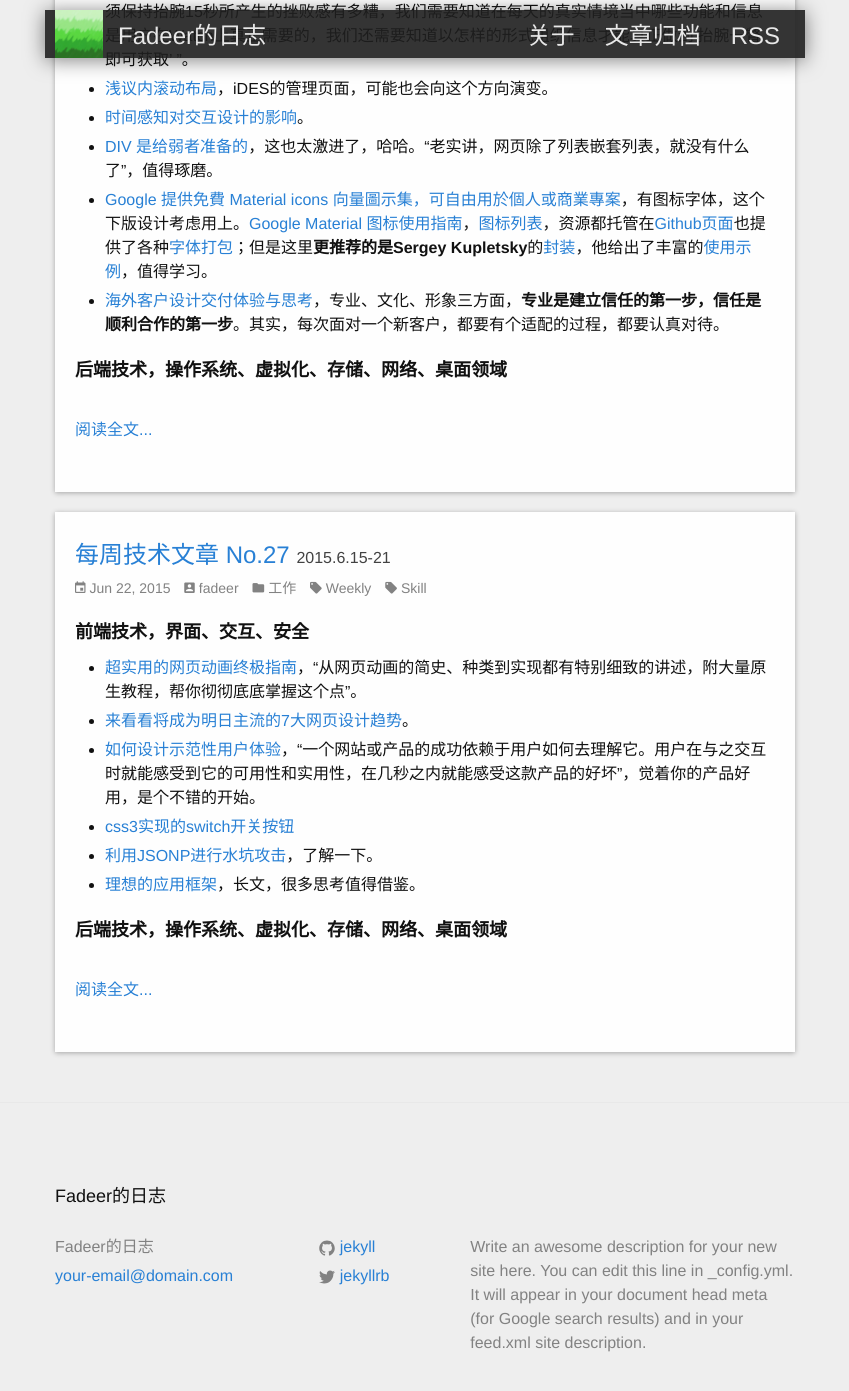
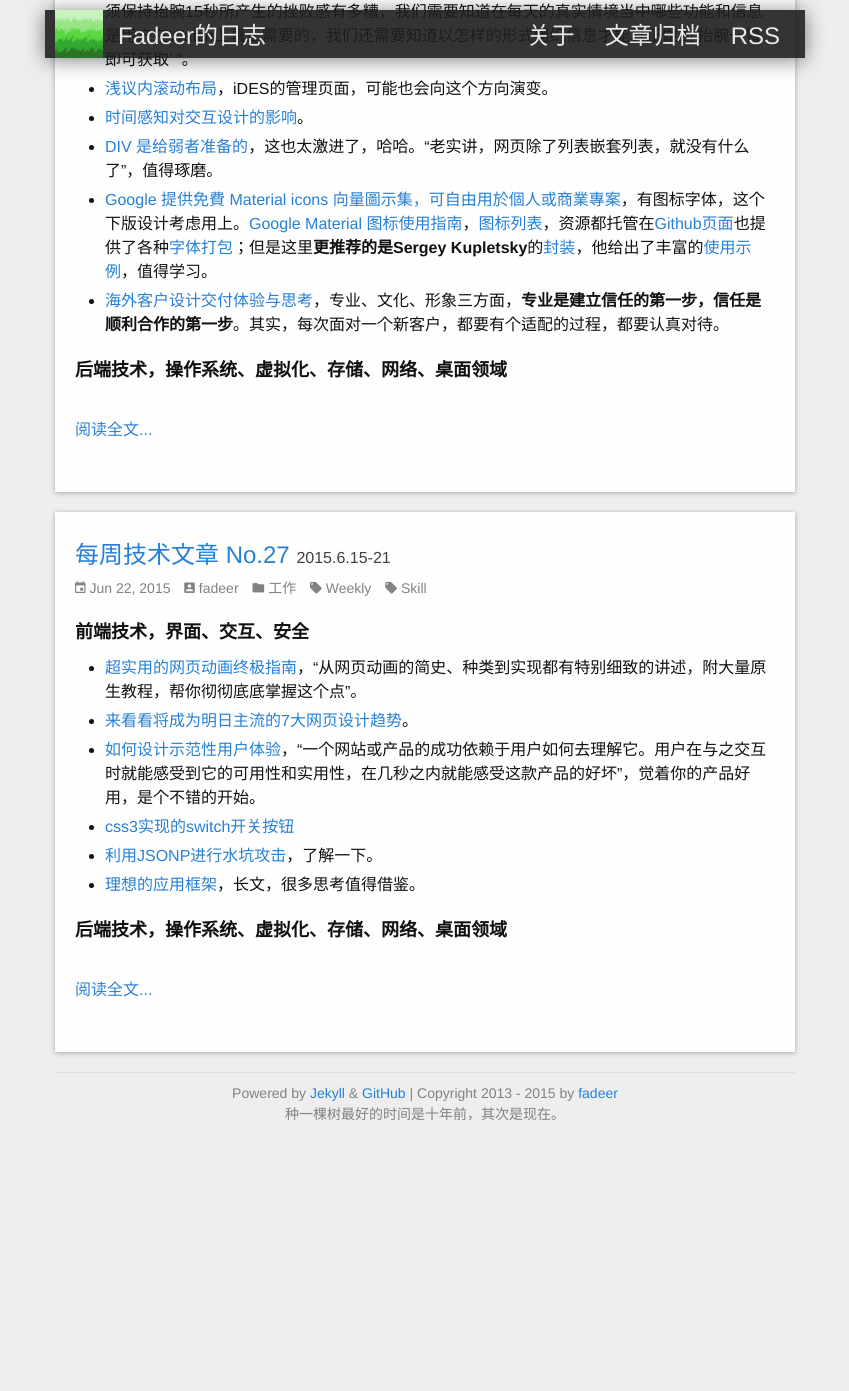
Before and after one commit to fadeer/fadeer.github.io, a Jekyll site: the page built from index.html, in a window 1280 px wide and 1400 px high, scrolled down 2436 px. Shown: the top 1391 px of the window, without its empty margins (215-1064 px from the left). Built offline with Jekyll 4.4.1, drawn with Linux system fonts in a browser that asks for light colours; after the commit the page ends 3591 px from its top, so only the background shows below that.

Commit message:
update footer

```diff
--- a/_includes/footer.html
+++ b/_includes/footer.html
@@ -1,52 +1,11 @@
 <footer class="site-footer">
 
-  <div class="wrapper">
-
-    <h2 class="footer-heading">{{ site.title }}</h2>
+  <div class="wrapper wrapper-footer">
 
     <div class="footer-col-wrapper">
-      <div class="footer-col  footer-col-1">
-        <ul class="contact-list">
-          <li>{{ site.title }}</li>
-          <li><a href="mailto:{{ site.email }}">{{ site.email }}</a></li>
-        </ul>
-      </div>
-
-      <div class="footer-col  footer-col-2">
-        <ul class="social-media-list">
-          {% if site.github_username %}
-          <li>
-            <a href="https://github.com/{{ site.github_username }}">
-              <span class="icon  icon--github">
-                <svg viewBox="0 0 16 16">
-                  <path fill="#828282" d="M7.999,0.431c-4.285,0-7.76,3.474-7.76,7.761 c0,3.428,2.223,6.337,5.307,7.363c0.388,0.071,0.53-0.168,0.53-0.374c0-0.184-0.007-0.672-0.01-1.32 c-2.159,0.469-2.614-1.04-2.614-1.04c-0.353-0.896-0.862-1.135-0.862-1.135c-0.705-0.481,0.053-0.472,0.053-0.472 c0.779,0.055,1.189,0.8,1.189,0.8c0.692,1.186,1.816,0.843,2.258,0.645c0.071-0.502,0.271-0.843,0.493-1.037 C4.86,11.425,3.049,10.76,3.049,7.786c0-0.847,0.302-1.54,0.799-2.082C3.768,5.507,3.501,4.718,3.924,3.65 c0,0,0.652-0.209,2.134,0.796C6.677,4.273,7.34,4.187,8,4.184c0.659,0.003,1.323,0.089,1.943,0.261 c1.482-1.004,2.132-0.796,2.132-0.796c0.423,1.068,0.157,1.857,0.077,2.054c0.497,0.542,0.798,1.235,0.798,2.082 c0,2.981-1.814,3.637-3.543,3.829c0.279,0.24,0.527,0.713,0.527,1.437c0,1.037-0.01,1.874-0.01,2.129 c0,0.208,0.14,0.449,0.534,0.373c3.081-1.028,5.302-3.935,5.302-7.362C15.76,3.906,12.285,0.431,7.999,0.431z"/>
-                </svg>
-              </span>
-
-              <span class="username">{{ site.github_username }}</span>
-            </a>
-          </li>
-          {% endif %}
-
-          {% if site.twitter_username %}
-          <li>
-            <a href="https://twitter.com/{{ site.twitter_username }}">
-              <span class="icon  icon--twitter">
-                <svg viewBox="0 0 16 16">
-                  <path fill="#828282" d="M15.969,3.058c-0.586,0.26-1.217,0.436-1.878,0.515c0.675-0.405,1.194-1.045,1.438-1.809
-                  c-0.632,0.375-1.332,0.647-2.076,0.793c-0.596-0.636-1.446-1.033-2.387-1.033c-1.806,0-3.27,1.464-3.27,3.27 c0,0.256,0.029,0.506,0.085,0.745C5.163,5.404,2.753,4.102,1.14,2.124C0.859,2.607,0.698,3.168,0.698,3.767 c0,1.134,0.577,2.135,1.455,2.722C1.616,6.472,1.112,6.325,0.671,6.08c0,0.014,0,0.027,0,0.041c0,1.584,1.127,2.906,2.623,3.206 C3.02,9.402,2.731,9.442,2.433,9.442c-0.211,0-0.416-0.021-0.615-0.059c0.416,1.299,1.624,2.245,3.055,2.271 c-1.119,0.877-2.529,1.4-4.061,1.4c-0.264,0-0.524-0.015-0.78-0.046c1.447,0.928,3.166,1.469,5.013,1.469 c6.015,0,9.304-4.983,9.304-9.304c0-0.142-0.003-0.283-0.009-0.423C14.976,4.29,15.531,3.714,15.969,3.058z"/>
-                </svg>
-              </span>
-
-              <span class="username">{{ site.twitter_username }}</span>
-            </a>
-          </li>
-          {% endif %}
-        </ul>
-      </div>
-
-      <div class="footer-col  footer-col-3">
-        <p class="text">{{ site.description }}</p>
+      <div class="footer-col">
+	<p class="footer-info">Powered by <a href="http://jekyllrb.com/">Jekyll</a> & <a href="https://pages.github.com/">GitHub</a> | Copyright 2013 - 2015 by <a href="{{ site.baseurl }}/about.html">fadeer</a><br>种一棵树最好的时间是十年前，其次是现在。
+	</p>
       </div>
     </div>
 
--- a/_sass/_base.scss
+++ b/_sass/_base.scss
@@ -230,6 +230,9 @@ pre {
     }
 }
 
+.wrapper-footer {
+    margin-top: 0;
+}
 
 
 /**
--- a/_sass/_layout.scss
+++ b/_sass/_layout.scss
@@ -107,8 +107,8 @@
  * Site footer
  */
 .site-footer {
-    border-top: 1px solid $grey-color-light;
-    padding: $spacing-unit 0;
+    //border-top: 1px solid $grey-color-light;
+    //padding: $spacing-unit 0;
 }
 
 .footer-heading {
@@ -123,16 +123,15 @@
 }
 
 .footer-col-wrapper {
-    //font-size: 15px;
+    font-size: $small-font-size;
     color: $grey-color;
-    margin-left: -$spacing-unit / 2;
+    border-top: 1px solid #ddd;
     @extend %clearfix;
 }
 
 .footer-col {
-    float: left;
-    margin-bottom: $spacing-unit / 2;
-    padding-left: $spacing-unit / 2;
+    text-align: center;
+    margin-bottom: $spacing-unit;
 }
 
 .footer-col-1 {
@@ -177,7 +176,7 @@
  * Page content
  */
 .page-content {
-    padding: $spacing-unit 0;
+    padding: $spacing-unit 0 0 0;
 }
 
 .page-heading {
```
